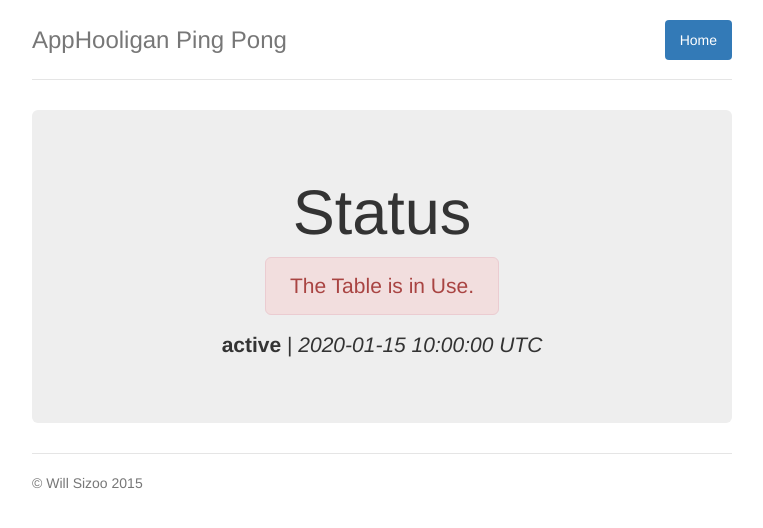
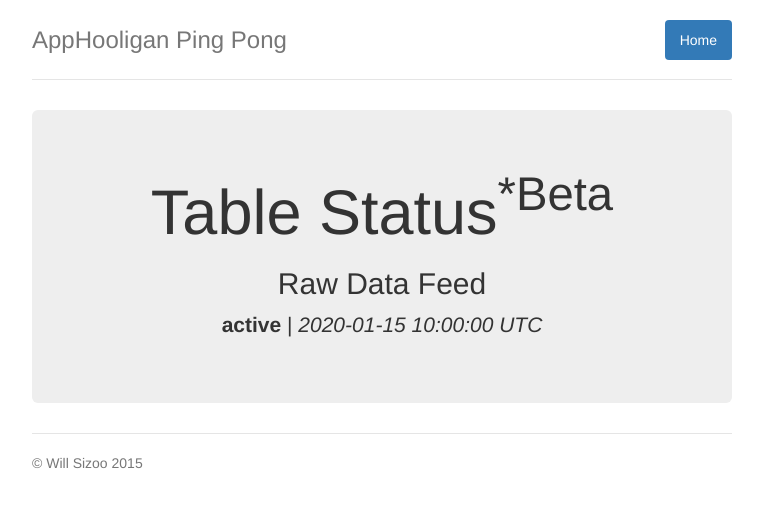
Before and after one commit to wsizoo/raspberry_pingpong, a Rails app: page / in a window 1280 px wide. Shown: the top 528 px of the page, without its empty margins (258-1021 px from the left). Run offline with Rails 7, Linux system fonts and the light colour scheme; tables that the repository leaves empty hold one stand-in row (values such as "Sample post"); style sheets or scripts are compiled from the project's sources; some libraries are stand-ins or nearby versions.

Commit message:
update view

```diff
--- a/app/controllers/sensor_controller.rb
+++ b/app/controllers/sensor_controller.rb
@@ -1,6 +1,6 @@
 class SensorController < ApplicationController
   def index
     @data = Sensor.limit(30).order("created_at desc")
-    @data_status = Sensor.all.order("created_at desc").first
+    @data_status = Sensor.limit(20).order("created_at desc")
   end
 end
--- a/app/views/sensor/index.html.erb
+++ b/app/views/sensor/index.html.erb
@@ -11,12 +11,19 @@
   </div>
 
   <div class="jumbotron">
-    <h1>Status</h1>
-    <% if @data_status == "OPEN" %>
-        <p><a class="btn btn-lg btn-alert alert-success" href="#" role="button">The Table is Open!</a></p>
-    <% else %>
-        <p><a class="btn btn-lg btn-alert alert-danger" href="#" role="button">The Table is in Use.</a></p>
+    <h1>Table Status<sup>*Beta</sup></h1>
+    <% @data.each do |status, i| %>
+        <% if i == 0 %>
+        <p><strong><%= status.status %></strong></p>
+        <% else %>
+        <% end %>
     <% end %>
+    <%# if @data_status == "OPEN" %>
+        <!--<p><a class="btn btn-lg btn-alert alert-success" href="#" role="button">The Table is Open!</a></p>-->
+    <%# else %>
+        <!--<p><a class="btn btn-lg btn-alert alert-danger" href="#" role="button">The Table is in Use.</a></p>-->
+    <%# end %>
+    <h2>Raw Data Feed</h2>
     <% @data.each do |status| %>
     <p><strong><%= status.status %></strong> | <em><%= status.date_time %></em></p>
     <% end %>
@@ -25,7 +32,7 @@
   <script>
       setTimeout(function(){
           window.location.reload(1);
-      }, 3000);
+      }, 2000);
   </script>
 
   <footer class="footer">
```
